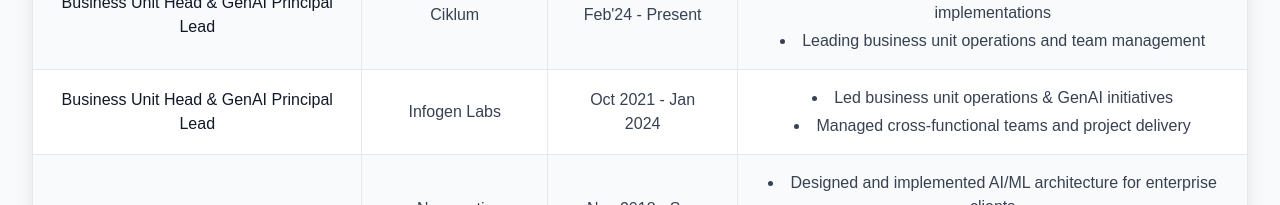
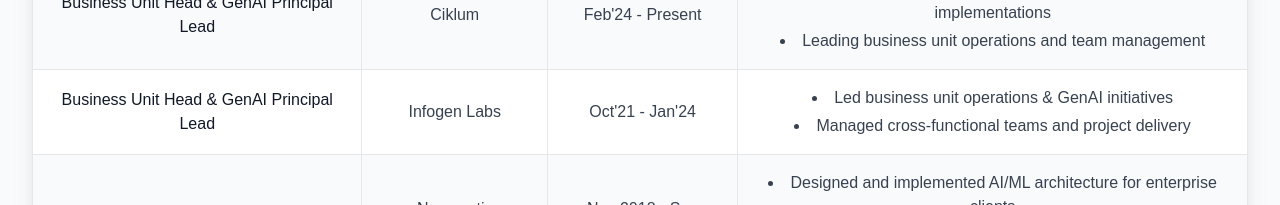
Before and after one commit to Sampathkumarvpatil/DrSampath, a React (Create React App) app in the folder frontend/: page /experience in a window 1280 px wide. Shown: the part 732-937 px from the top of the page. Built offline with nearby package versions, Linux system fonts and the light colour scheme; a web font is replaced by a local one.

Commit message:
auto-commit for 88f8e0e4-9280-4387-bf23-ee8ba65b72ab

```diff
--- a/frontend/src/pages/Experience.js
+++ b/frontend/src/pages/Experience.js
@@ -23,7 +23,7 @@
     {
       position: "Business Unit Head & GenAI Principal Lead",
       company: "Infogen Labs",
-      duration: "Oct 2021 - Jan 2024",
+      duration: "Oct'21 - Jan'24",
       responsibilities: [
         "Led business unit operations & GenAI initiatives",
         "Managed cross-functional teams and project delivery",
```
